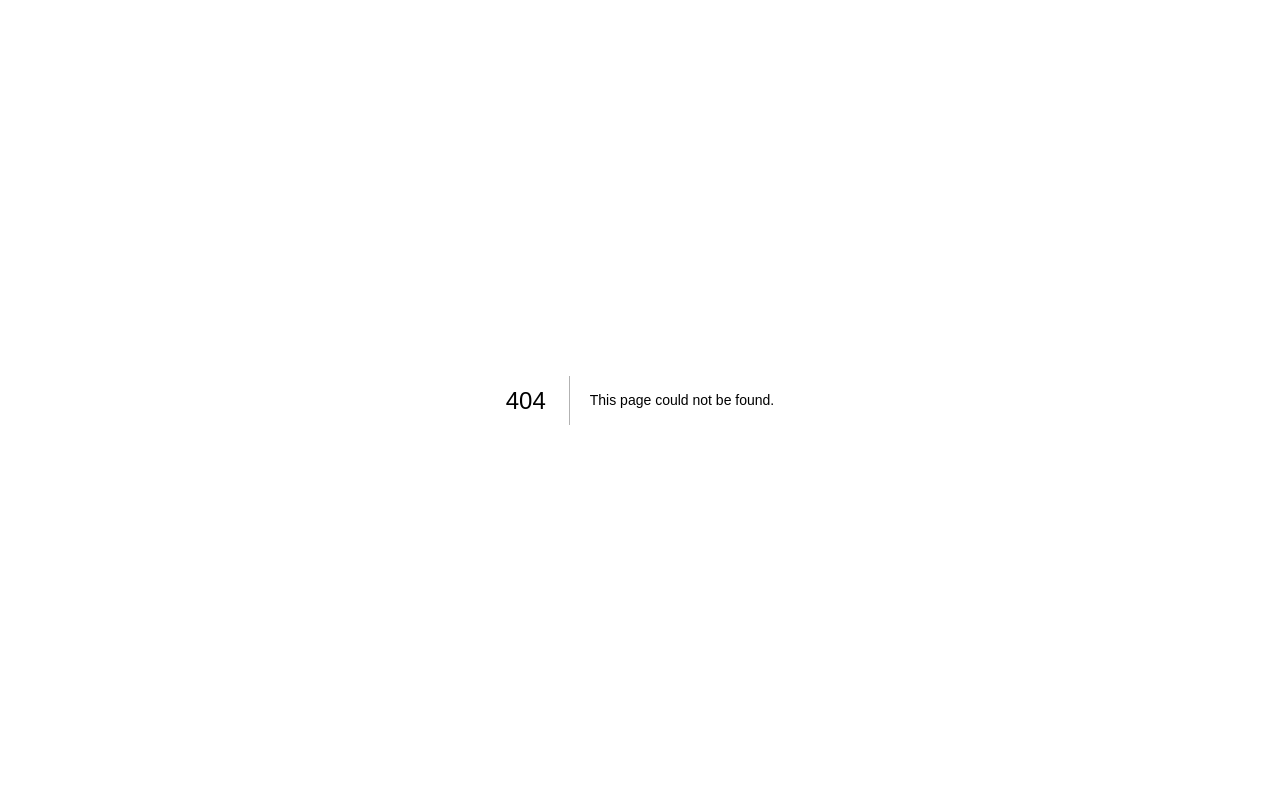
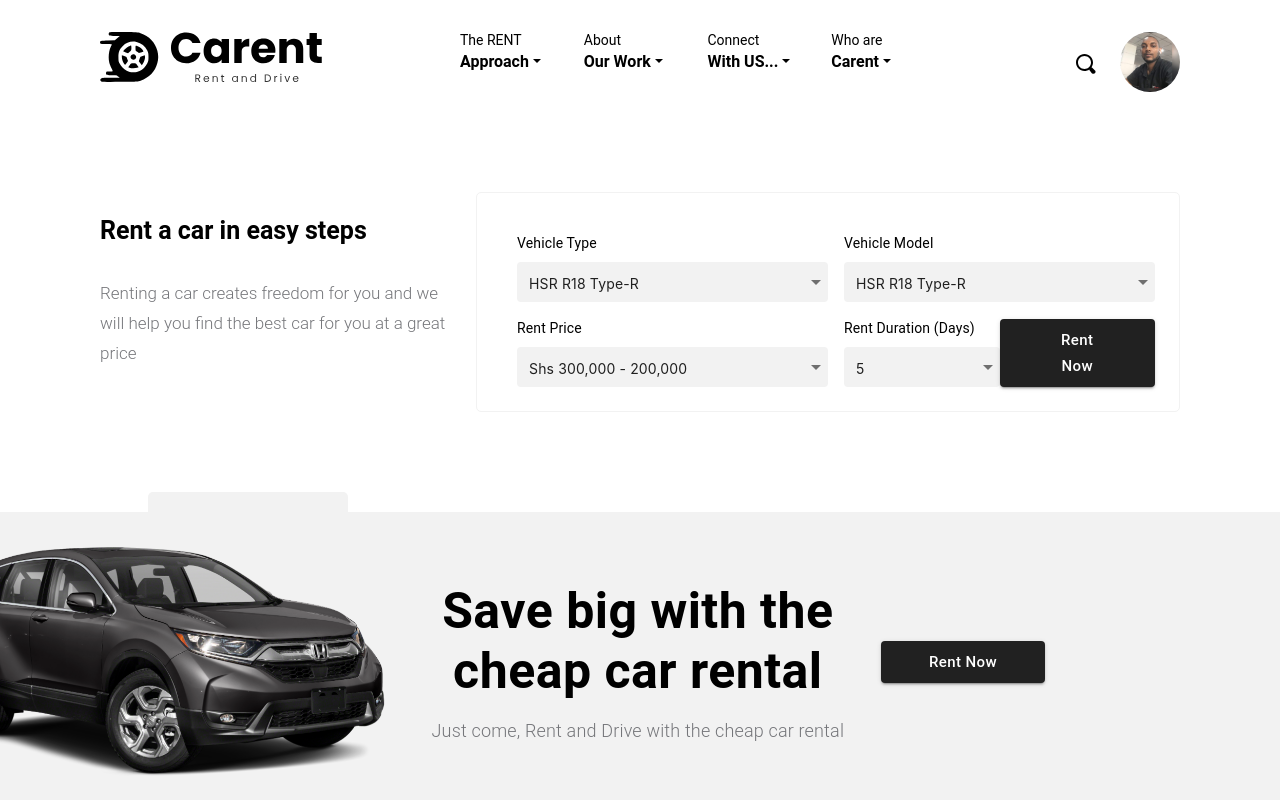
Before and after one commit to OdongAlican/carhire, a Next.js app: page /allrental in a window 1280 px wide. Before the commit this address had no page. Shown: the top 800 px of the page. Built offline with nearby package versions, Linux system fonts and the light colour scheme.

Commit message:
update login

```diff
--- /dev/null
+++ b/src/app/allrental/page.tsx
@@ -0,0 +1,33 @@
+import React from 'react'
+import Footer from '../components/Footer'
+import { Box } from '@mui/material'
+import Header from '../components/Header'
+import Banner from '../components/Banner'
+import MainIntro from '../components/MainIntro'
+
+const AllRental = () => {
+  return (
+    <React.Fragment>
+    <Box sx={{ paddingX: "100px" }}>
+      <Header authenticated={true} />
+      <MainIntro />
+      {/* <IntroSection />
+      <SearchSection />
+      <Popular />
+      <CarLogo />
+      <HowItWorks /> */}
+    </Box>
+    <Box>
+      <Banner />
+    </Box>
+    {/* <Box sx={{ paddingX: "100px", justifyContent: "center", display: "flex" }}>
+      <MidLayer />
+    </Box> */}
+    <Box>
+      <Footer />
+    </Box>
+  </React.Fragment>
+  )
+}
+
+export default AllRental
--- a/src/app/components/Header.tsx
+++ b/src/app/components/Header.tsx
@@ -1,6 +1,8 @@
 import React from 'react';
 import { Box, Button, Grid, Typography } from '@mui/material';
 import { IoMdArrowDropdown } from "react-icons/io";
+import Image from 'next/image';
+import UserProfile from '../../assets/images/UserProfile.png';
 
 interface ILinkComponent {
     header: string;
@@ -8,7 +10,8 @@ interface ILinkComponent {
 }
 
 interface IHeader {
-    handleOpen: () => void;
+    handleOpen?: () => void;
+    authenticated?: boolean
 }
 
 const LinkComponent = ({ header, text }: ILinkComponent) => (
@@ -36,7 +39,7 @@ const LinkComponent = ({ header, text }: ILinkComponent) => (
     </React.Fragment>
 )
 
-const Header = ({ handleOpen }: IHeader) => {
+const Header = ({ handleOpen, authenticated }: IHeader) => {
     return (
         <Grid container xs={12} py={4} item>
             <Grid item xs={4}>
@@ -84,7 +87,13 @@ const Header = ({ handleOpen }: IHeader) => {
                 <svg width="20" height="20" viewBox="0 0 20 20" fill="none" xmlns="http://www.w3.org/2000/svg">
                     <path fillRule="evenodd" clipRule="evenodd" d="M13.3249 15.4988C11.9542 16.4455 10.2919 17 8.5 17C3.80558 17 0 13.1944 0 8.5C0 3.80558 3.80558 0 8.5 0C13.1944 0 17 3.80558 17 8.5C17 10.3319 16.4205 12.0285 15.4348 13.4163C15.712 13.3983 15.9952 13.4952 16.2071 13.7071L19.2574 16.7574C19.4146 16.9146 19.5186 17.1211 19.5325 17.3431C19.6987 19.9915 17.6018 19.995 16.2766 19.5935C16.094 19.5382 15.9392 19.4189 15.8247 19.2663L13.5204 16.1938C13.3659 15.9879 13.302 15.7394 13.3249 15.4988ZM15 8.5C15 12.0899 12.0899 15 8.5 15C4.91015 15 2 12.0899 2 8.5C2 4.91015 4.91015 2 8.5 2C12.0899 2 15 4.91015 15 8.5Z" fill="black" />
                 </svg>
-                <Button
+                {authenticated ?
+                    <Box sx={{ ml: 3 }}>
+                        <Image style={{
+                            width: "60px", height: "60px", borderRadius: "50%"
+                        }} src={UserProfile} alt="user profile" />
+                    </Box>
+                    : <Button
                         variant='outlined'
                         size='large'
                         className='poppins'
@@ -96,7 +105,7 @@ const Header = ({ handleOpen }: IHeader) => {
                             textTransform: "capitalize",
                             ml: 3,
                             px: 4
-                    }}>Log In</Button>
+                        }}>Log In</Button>}
             </Grid>
         </Grid>
     )
--- /dev/null
+++ b/src/app/components/MainIntro.tsx
@@ -0,0 +1,177 @@
+'use client'
+import React from 'react'
+import {
+    Box,
+    Button,
+    FormControl,
+    Grid,
+    InputBase,
+    InputLabel,
+    NativeSelect,
+    Typography
+} from '@mui/material'
+import { styled } from '@mui/material/styles';
+import { grey } from '@mui/material/colors';
+
+const BootstrapInput = styled(InputBase)(({ theme }) => ({
+    'label + &': {
+        marginTop: theme.spacing(3),
+    },
+    '& .MuiInputBase-input': {
+        borderRadius: 4,
+        position: 'relative',
+        backgroundColor: theme.palette.background.paper,
+        border: 'none',
+        background: "#F2F2F2",
+        fontSize: 14,
+        padding: '10px 26px 10px 12px',
+        transition: theme.transitions.create(['border-color', 'box-shadow']),
+        fontFamily: [
+            '-apple-system',
+            'BlinkMacSystemFont',
+            '"Segoe UI"',
+            'Roboto',
+            '"Helvetica Neue"',
+            'Arial',
+            'sans-serif',
+            '"Apple Color Emoji"',
+            '"Segoe UI Emoji"',
+            '"Segoe UI Symbol"',
+        ].join(','),
+        '&:focus': {
+            borderRadius: 4,
+            borderColor: '#80bdff',
+        },
+    },
+}));
+
+const MainIntro = () => {
+    const [age, setAge] = React.useState('');
+    const handleChange = (event: { target: { value: string } }) => {
+        setAge(event.target.value);
+    };
+    return (
+        <Grid container xs={12} item>
+            <Grid item xs={4} my={6} py={4}>
+                <Typography className='poppins' sx={{
+                    fontSize: "25px",
+                    fontWeight: 700,
+                    lineHeight: "46px",
+                    letterSpacing: "0em",
+                }}>Rent a car in easy steps</Typography>
+                <Typography
+                    className='poppins'
+                    sx={{
+                        fontSize: "17px",
+                        fontWeight: 300,
+                        lineHeight: "30px",
+                        letterSpacing: "0em",
+                        textAlign: "left",
+                        color: "#75767A",
+                        mt: 3
+                    }}>
+                    Renting a car creates freedom for
+                    you and we will help you find the
+                    best car for you at a great price
+                </Typography>
+            </Grid>
+            <Grid container item xs={8} my={6} p={4} pr={0}>
+                <Grid
+                    xs={12}
+                    container item
+                    spacing={2}
+                    p={3}
+                    sx={{
+                        border: "1.5px solid #F2F2F2",
+                        width: "100%",
+                        borderRadius: "5px"
+                    }}>
+                    <Grid item xs={6}>
+                        <FormControl fullWidth variant="standard">
+                            <Typography className='poppins' sx={{
+                                fontSize: "14px",
+                                mb: 1
+                            }}>Vehicle Type</Typography>
+                            <NativeSelect
+                                id="demo-customized-select-native"
+                                value={age}
+                                onChange={handleChange}
+                                input={<BootstrapInput />}
+                            >
+                                <option value={10}>HSR R18 Type-R</option>
+                                <option value={20}>HSR R18 Type-V</option>
+                                <option value={30}>HSR R98 Type-X</option>
+                            </NativeSelect>
+                        </FormControl>
+                    </Grid>
+                    <Grid item xs={6}>
+                        <FormControl fullWidth variant="standard">
+                            <Typography className='poppins' sx={{
+                                fontSize: "14px",
+                                mb: 1
+                            }}>Vehicle Model</Typography>
+                            <NativeSelect
+                                id="demo-customized-select-native"
+                                value={age}
+                                onChange={handleChange}
+                                input={<BootstrapInput />}
+                            >
+                                <option value={10}>HSR R18 Type-R</option>
+                                <option value={20}>HSR R18 Type-V</option>
+                                <option value={30}>HSR R98 Type-X</option>
+                            </NativeSelect>
+                        </FormControl>
+                    </Grid>
+                    <Grid item xs={6}>
+                        <FormControl fullWidth variant="standard">
+                            <Typography className='poppins' sx={{
+                                fontSize: "14px",
+                                mb: 1
+                            }}>Rent Price</Typography>
+                            <NativeSelect
+                                id="demo-customized-select-native"
+                                value={age}
+                                onChange={handleChange}
+                                input={<BootstrapInput />}
+                            >
+                                <option value={5}>Shs 300,000 - 200,000</option>
+                                <option value={4}>Shs 500,000 - 400,000</option>
+                                <option value={3}>Shs 700,000 - 600,000</option>
+                            </NativeSelect>
+                        </FormControl>
+                    </Grid>
+                    <Grid item container xs={6}>
+                        <Grid item xs={6}>
+                            <FormControl fullWidth variant="standard">
+                                <Typography className='poppins' sx={{
+                                    fontSize: "14px",
+                                    mb: 1
+                                }}>Rent Duration (Days)</Typography>
+                                <NativeSelect
+                                    id="demo-customized-select-native"
+                                    value={age}
+                                    onChange={handleChange}
+                                    input={<BootstrapInput />}
+                                >
+                                    {/* <option aria-label="None" value="" /> */}
+                                    <option value={10}>5</option>
+                                    <option value={20}>4</option>
+                                    <option value={30}>3</option>
+                                </NativeSelect>
+                            </FormControl>
+                        </Grid>
+                        <Grid sx={{
+                            display: "flex",
+                            alignItems: "end",
+                            justifyContent: "end"
+                        }} item xs={6}>
+                            <Button className='poppins' variant='contained' size='large' sx={{ bgcolor: grey[900], px: 6, textTransform: "capitalize" }}>Rent Now</Button>
+                        </Grid>
+                    </Grid>
+                </Grid>
+            </Grid>
+        </Grid >
+    )
+}
+
+export default MainIntro;
```
Also changed, not shown: src/assets/images/UserProfile.png (added). Lines whose indentation alone changed are shown as unchanged.
